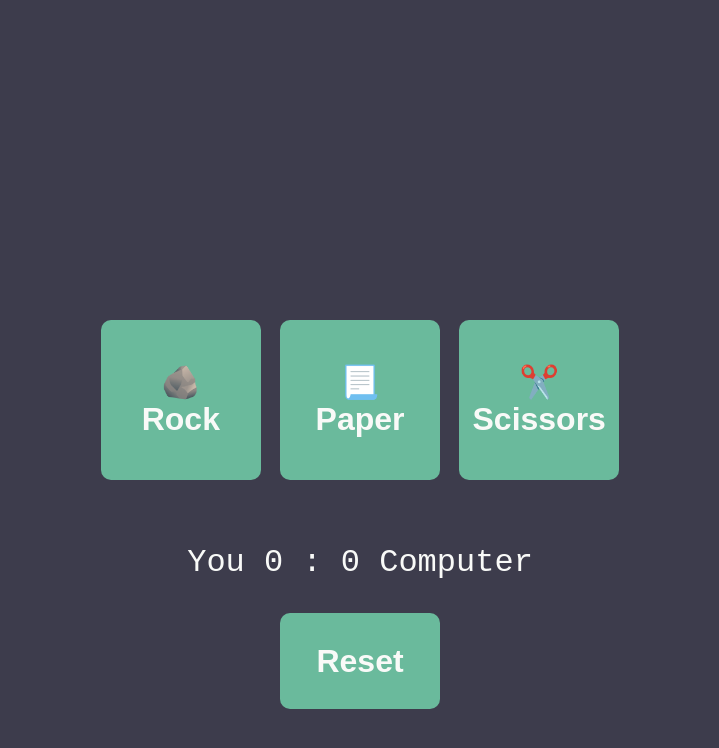
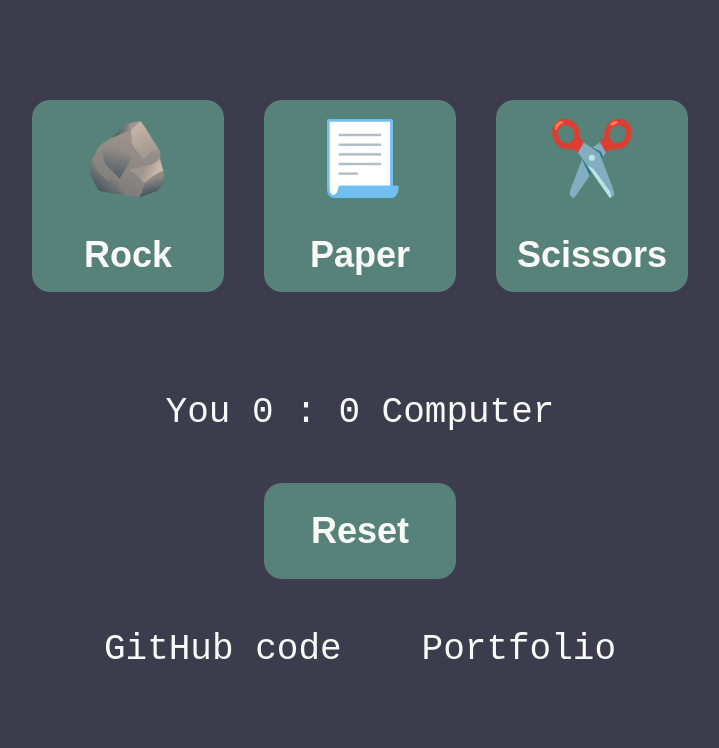
Before and after one commit to ewasarenka/rock-paper-scissors, a plain HTML site: page index.html in a window 1280 px wide. Shown: the whole page, without its empty margins (280-999 px from the left). Drawn offline with Linux system fonts and the light colour scheme.

Commit message:
Revised css & Added github link

```diff
--- a/index.html
+++ b/index.html
@@ -7,15 +7,27 @@
 </head>
 <body>
 
-    <div>
-    <button name="Rock" type="button">&#129704; <br> Rock</button>
-    <button name="Paper" type="button">&#128195; <br> Paper</button>
-    <button name="Scissors" type="button">&#9986;&#65039; <br> Scissors</button>
+
+    <div class="container">
+    <button name="Rock" type="button">Rock</button>
+    <button name="Paper" type="button">Paper</button>
+    <button name="Scissors" type="button">Scissors</button>
     </div>
 
     <div class="results"></div>
     <div class="score"></div>
-    <button name="Reset" type="button">Reset</button>
+
+
+    <div class="container">
+        <button name="Reset" type="button">Reset</button>
+    </div>
+
+    <div class="container">
+        <a href="https://github.com/ewasarenka/rock-paper-scissors">GitHub code</a>
+        <br>
+        <a href="https://ewasarenka.github.io/Portfolio/">Portfolio</a>
+    </div>
+
 
     <script src="javascript.js"></script>
 
--- a/javascript.js
+++ b/javascript.js
@@ -37,9 +37,11 @@ Buttons.forEach((btn) => {
             playerScore = 0;
             Div.textContent = "";
             Score.textContent = `You ${playerScore} : ${computerScore} Computer`;
-        } else {
+
+        } else if (btn.name != undefined ) {
             let roundResult = playRound(btn.name,getComputerChoice());
             Div.textContent = roundResult;
+
             if(roundResult.search('Won') > -1) {
                 playerScore++ ;
             } else if (roundResult.search('Lose') > -1) {
--- a/style.css
+++ b/style.css
@@ -1,32 +1,64 @@
 * {
     margin: 0;
     padding: 0;
+    font-size: 1.5rem;
 }
 
 body {
     font-family: 'Courier New', Courier, monospace;
     color: #F9FAF8;
-    font-size: 2em;
     background-color: #3d3c4c;
-    display: flex;
-    flex-direction: column;
-    align-items: center;
-    gap: 1em;
-    margin-top: 10em;
+    margin-top: 100px;
 }
 
-button {
-  /*   height: 100px; */
-    width: 5em;
-    height: 5em;
-    background-color: #6aba9c;
-    border-style: none;
-    border-radius: 10px;
-    font-weight: bold;
-    font-size: 1em;
-    color: #F9FAF8;
+div {
+display: flex;
+margin: 50px 0px;
+gap: 40px;
+justify-content: center;
+text-align: center;
+text-align: center;
 }
 
-button[name="Reset"] {
-    height: 3em;
+
+button {
+    width: 8rem;
+    aspect-ratio: 1 / 1;
+    font-weight: bold;
+    color: #F9FAF8;
+    background-color: #6aba9d8f;
+    border-style: none;
+    border-radius: 0.5em;
+    display: grid;
+    gap: 0px;
+    align-items: center;
 }
+
+
+button:hover, button:focus   {
+    text-shadow: 0 0 15px black;
+}
+
+button[name=Rock]::before {
+    content: '🪨';
+    font-size: 3rem;
+}
+button[name=Paper]::before {
+    content: '📃';
+    font-size: 3rem;
+}
+button[name=Scissors]::before {
+    content: '✂️';
+    font-size: 3rem;
+}
+button[name=Reset] {
+    height: 4rem;
+}
+
+a, a:visited {
+    all: unset
+}
+
+a:hover {
+    color: #6aba9c;
+}
```
Also changed, not shown: 1 other file.
